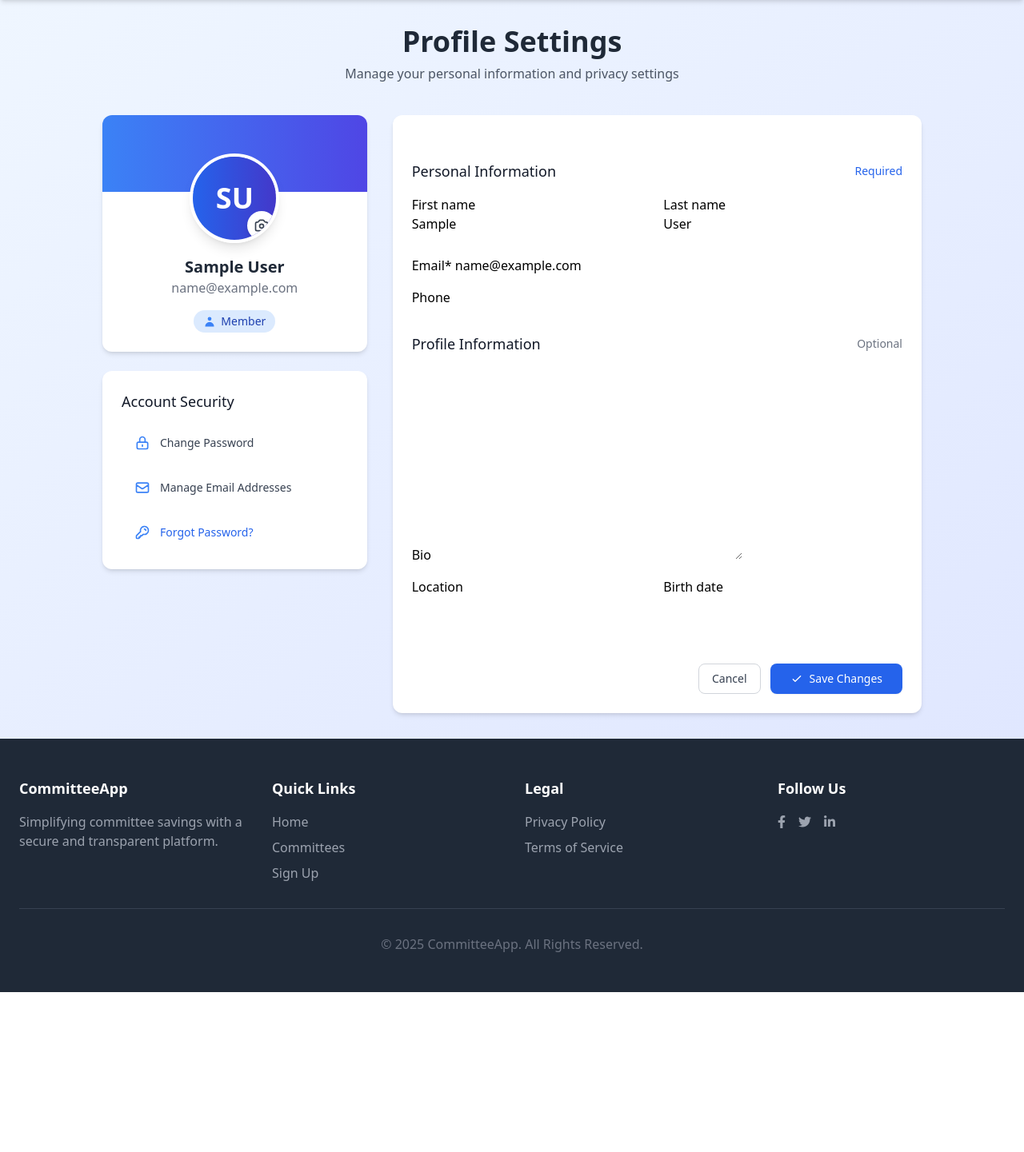
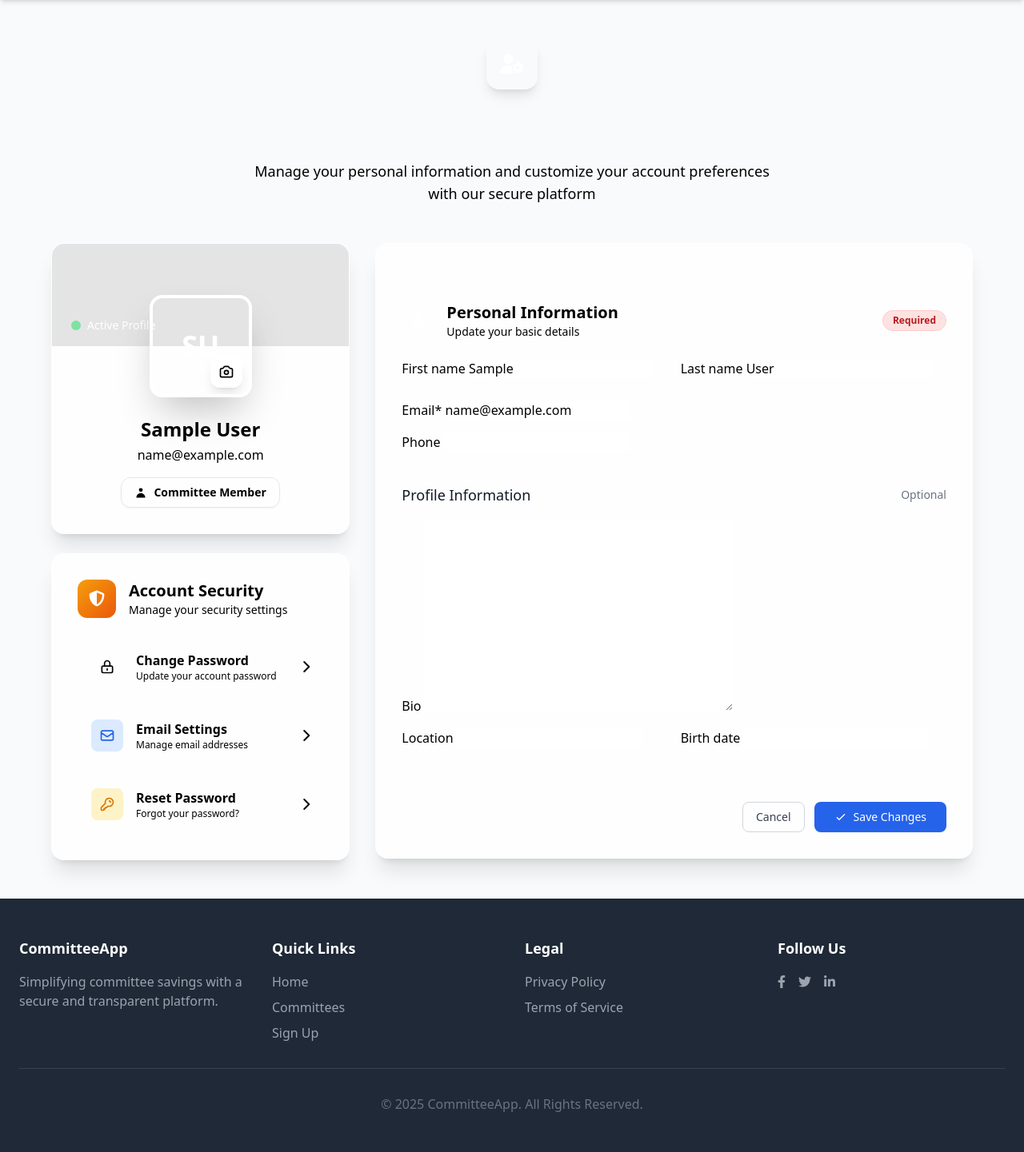
Before and after one commit to muhammadusman349/Smart-Committee, a Django app: page /profile/ in a window 1280 px wide. Shown: the part 64-1505 px from the top of the page at 80% size. Before the commit the page ends 1305 px from the top, so only its background shows below. Run offline with Django 5.2, Linux system fonts and the light colour scheme; the visitor is signed in with stand-in values (Sample User, id 1); data comes from the database, SQL or seed files in the repository; some libraries are stand-ins or nearby versions.

Commit message:
enhance the profile look

```diff
--- a/templates/accounts/profile.html
+++ b/templates/accounts/profile.html
@@ -2,79 +2,125 @@
 {% load crispy_forms_tags %}
 
 {% block content %}
-<div class="min-h-screen bg-gradient-to-br from-blue-50 to-indigo-100 py-8 px-4">
-  <div class="max-w-5xl mx-auto">
+<div class="min-h-screen bg-gradient-to-br from-primary-50 via-white to-secondary-50 py-12 px-4">
+  <div class="max-w-6xl mx-auto">
     <!-- Header -->
-    <div class="text-center mb-10">
-      <h1 class="text-4xl font-bold text-gray-800">Profile Settings</h1>
-      <p class="text-gray-600 mt-2">Manage your personal information and privacy settings</p>
+    <div class="text-center mb-12 animate-fade-in">
+      <div class="inline-flex items-center justify-center w-16 h-16 bg-gradient-to-br from-primary-500 to-primary-700 rounded-2xl shadow-lg mb-6">
+        <i class="fas fa-user-cog text-white text-2xl"></i>
+      </div>
+      <h1 class="text-5xl font-bold font-display bg-gradient-to-r from-primary-600 to-primary-800 bg-clip-text text-transparent mb-4">
+        Profile Settings
+      </h1>
+      <p class="text-secondary-600 font-body text-lg max-w-2xl mx-auto">
+        Manage your personal information and customize your account preferences with our secure platform
+      </p>
     </div>
 
-    <div class="flex flex-col md:flex-row gap-8">
+    <div class="flex flex-col lg:flex-row gap-8 animate-slide-up">
       <!-- Left Column - Profile Card -->
-      <div class="w-full md:w-1/3">
-        <div class="bg-white rounded-xl shadow-md overflow-hidden">
-          <div class="bg-gradient-to-r from-blue-500 to-indigo-600 h-24"></div>
-          <div class="px-6 pb-6 -mt-12 text-center">
-            <div class="relative mx-auto w-28 h-28 rounded-full border-4 border-white shadow-lg overflow-hidden">
+      <div class="w-full lg:w-1/3 space-y-6">
+        <div class="card-hover bg-white/80 backdrop-blur-sm rounded-2xl shadow-xl border border-white/20 overflow-hidden">
+          <div class="bg-gradient-to-br from-primary-500 via-primary-600 to-primary-700 h-32 relative">
+            <div class="absolute inset-0 bg-black/10"></div>
+            <div class="absolute bottom-4 left-6 text-white">
+              <div class="flex items-center space-x-2">
+                <div class="w-3 h-3 bg-green-400 rounded-full animate-pulse"></div>
+                <span class="text-sm font-medium">Active Profile</span>
+              </div>
+            </div>
+          </div>
+          <div class="px-8 pb-8 -mt-16 text-center relative">
+            <div class="relative mx-auto w-32 h-32 rounded-2xl border-4 border-white shadow-2xl overflow-hidden bg-gradient-to-br from-primary-500 to-primary-700">
               {% if user.user_profile.profile_picture %}
                 <img id="profile-preview" src="{{ user.user_profile.profile_picture.url }}"
                      alt="{{ user.full_name }}" class="w-full h-full object-cover">
               {% else %}
-                <div id="initials-preview" class="w-full h-full flex items-center justify-center bg-gradient-to-r from-blue-600 to-indigo-700 text-white text-4xl font-bold">
+                <div id="initials-preview" class="w-full h-full flex items-center justify-center bg-gradient-to-br from-primary-600 to-primary-800 text-white text-4xl font-bold">
                   {{ user.first_name|first|upper }}{{ user.last_name|first|upper }}
                 </div>
               {% endif %}
-              <label for="id_profile_picture" class="absolute bottom-0 right-0 bg-white rounded-full p-2 shadow-md cursor-pointer hover:bg-gray-100 transition-colors">
-                <svg xmlns="http://www.w3.org/2000/svg" class="h-5 w-5 text-gray-700" fill="none" viewBox="0 0 24 24" stroke="currentColor">
+              <label for="id_profile_picture" class="absolute bottom-2 right-2 bg-white rounded-xl p-2.5 shadow-lg cursor-pointer hover:bg-primary-50 hover:scale-110 transition-all group">
+                <svg xmlns="http://www.w3.org/2000/svg" class="h-5 w-5 text-primary-600 group-hover:text-primary-700" fill="none" viewBox="0 0 24 24" stroke="currentColor">
                   <path stroke-linecap="round" stroke-linejoin="round" stroke-width="2" d="M3 9a2 2 0 012-2h.93a2 2 0 001.664-.89l.812-1.22A2 2 0 0110.07 4h3.86a2 2 0 011.664.89l.812 1.22A2 2 0 0018.07 7H19a2 2 0 012 2v9a2 2 0 01-2 2H5a2 2 0 01-2-2V9z" />
                   <path stroke-linecap="round" stroke-linejoin="round" stroke-width="2" d="M15 13a3 3 0 11-6 0 3 3 0 016 0z" />
                 </svg>
                 <input type="file" name="profile_picture" id="id_profile_picture" accept="image/*" class="hidden" onchange="previewImage(this)">
               </label>
             </div>
-            <h2 class="mt-4 text-xl font-semibold text-gray-800">{{ user.full_name|default:user.first_name }}</h2>
-            <p class="text-gray-500">{{ user.email }}</p>
-            <div class="mt-4">
-              <span class="inline-flex items-center px-3 py-1 rounded-full text-sm font-medium bg-blue-100 text-blue-800">
+            <div class="mt-6">
+              <h2 class="text-2xl font-bold font-display text-secondary-800 mb-1">{{ user.full_name|default:user.first_name }}</h2>
+              <p class="text-secondary-500 font-body mb-4">{{ user.email }}</p>
+              <div class="inline-flex items-center px-4 py-2 rounded-xl text-sm font-semibold shadow-sm
                 {% if user.is_organizer %}
-                  <svg class="h-4 w-4 mr-1.5 text-green-500" fill="currentColor" viewBox="0 0 20 20">
-                    <path fill-rule="evenodd" d="M10 18a8 8 0 100-16 8 8 0 000 16zm3.707-9.293a1 1 0 00-1.414-1.414L9 10.586 7.707 9.293a1 1 0 00-1.414 1.414l2 2a1 1 0 001.414 0l4-4z" clip-rule="evenodd" />
+                  bg-gradient-to-r from-emerald-100 to-green-100 text-emerald-800 border border-emerald-200
+                {% else %}
+                  bg-gradient-to-r from-primary-100 to-blue-100 text-primary-800 border border-primary-200
+                {% endif %}">
+                {% if user.is_organizer %}
+                  <svg class="h-4 w-4 mr-2 text-emerald-600" fill="currentColor" viewBox="0 0 20 20">
+                    <path fill-rule="evenodd" d="M6.267 3.455a3.066 3.066 0 001.745-.723 3.066 3.066 0 013.976 0 3.066 3.066 0 001.745.723 3.066 3.066 0 012.812 2.812c.051.643.304 1.254.723 1.745a3.066 3.066 0 010 3.976 3.066 3.066 0 00-.723 1.745 3.066 3.066 0 01-2.812 2.812 3.066 3.066 0 00-1.745.723 3.066 3.066 0 01-3.976 0 3.066 3.066 0 00-1.745-.723 3.066 3.066 0 01-2.812-2.812 3.066 3.066 0 00-.723-1.745 3.066 3.066 0 010-3.976 3.066 3.066 0 00.723-1.745 3.066 3.066 0 012.812-2.812zm7.44 5.252a1 1 0 00-1.414-1.414L9 10.586 7.707 9.293a1 1 0 00-1.414 1.414l2 2a1 1 0 001.414 0l4-4z" clip-rule="evenodd" />
                   </svg>
-                  Organizer
+                  Committee Organizer
                 {% else %}
-                  <svg class="h-4 w-4 mr-1.5 text-blue-500" fill="currentColor" viewBox="0 0 20 20">
+                  <svg class="h-4 w-4 mr-2 text-primary-600" fill="currentColor" viewBox="0 0 20 20">
                     <path fill-rule="evenodd" d="M10 9a3 3 0 100-6 3 3 0 000 6zm-7 9a7 7 0 1114 0H3z" clip-rule="evenodd" />
                   </svg>
-                  Member
+                  Committee Member
                 {% endif %}
-              </span>
+              </div>
             </div>
           </div>
         </div>
 
-        <!-- Account Actions -->
-        <div class="mt-6 bg-white rounded-xl shadow-md overflow-hidden">
-          <div class="p-6">
-            <h3 class="text-lg font-medium text-gray-900 mb-4">Account Security</h3>
+        <!-- Account Security Card -->
+        <div class="card-hover bg-white/80 backdrop-blur-sm rounded-2xl shadow-xl border border-white/20 overflow-hidden">
+          <div class="p-8">
+            <div class="flex items-center mb-6">
+              <div class="w-12 h-12 bg-gradient-to-br from-amber-500 to-orange-600 rounded-xl flex items-center justify-center mr-4">
+                <i class="fas fa-shield-alt text-white text-xl"></i>
+              </div>
+              <div>
+                <h3 class="text-xl font-bold font-display text-secondary-800">Account Security</h3>
+                <p class="text-secondary-500 font-body text-sm">Manage your security settings</p>
+              </div>
+            </div>
             <div class="space-y-3">
-              <a href="{% url 'account_change_password' %}" class="flex items-center px-4 py-3 text-sm text-gray-700 hover:bg-gray-50 rounded-lg transition-colors">
-                <svg class="h-5 w-5 text-blue-500 mr-3" fill="none" stroke="currentColor" viewBox="0 0 24 24">
+              <a href="{% url 'account_change_password' %}" class="flex items-center p-4 rounded-xl hover:bg-primary-50 transition-all group border border-transparent hover:border-primary-200">
+                <div class="w-10 h-10 bg-primary-100 rounded-lg flex items-center justify-center mr-4 group-hover:bg-primary-200 transition-colors">
+                  <svg class="h-5 w-5 text-primary-600" fill="none" stroke="currentColor" viewBox="0 0 24 24">
                     <path stroke-linecap="round" stroke-linejoin="round" stroke-width="2" d="M12 15v2m-6 4h12a2 2 0 002-2v-6a2 2 0 00-2-2H6a2 2 0 00-2 2v6a2 2 0 002 2zm10-10V7a4 4 0 00-8 0v4h8z" />
                   </svg>
-                Change Password
+                </div>
+                <div class="flex-1">
+                  <div class="font-semibold text-secondary-800 group-hover:text-primary-700">Change Password</div>
+                  <div class="text-xs text-secondary-500">Update your account password</div>
+                </div>
+                <i class="fas fa-chevron-right text-secondary-400 group-hover:text-primary-600"></i>
               </a>
-              <a href="{% url 'account_email' %}" class="flex items-center px-4 py-3 text-sm text-gray-700 hover:bg-gray-50 rounded-lg transition-colors">
-                <svg class="h-5 w-5 text-blue-500 mr-3" fill="none" stroke="currentColor" viewBox="0 0 24 24">
+              <a href="{% url 'account_email' %}" class="flex items-center p-4 rounded-xl hover:bg-primary-50 transition-all group border border-transparent hover:border-primary-200">
+                <div class="w-10 h-10 bg-blue-100 rounded-lg flex items-center justify-center mr-4 group-hover:bg-blue-200 transition-colors">
+                  <svg class="h-5 w-5 text-blue-600" fill="none" stroke="currentColor" viewBox="0 0 24 24">
                     <path stroke-linecap="round" stroke-linejoin="round" stroke-width="2" d="M3 8l7.89 5.26a2 2 0 002.22 0L21 8M5 19h14a2 2 0 002-2V7a2 2 0 00-2-2H5a2 2 0 00-2 2v10a2 2 0 002 2z" />
                   </svg>
-                Manage Email Addresses
+                </div>
+                <div class="flex-1">
+                  <div class="font-semibold text-secondary-800 group-hover:text-primary-700">Email Settings</div>
+                  <div class="text-xs text-secondary-500">Manage email addresses</div>
+                </div>
+                <i class="fas fa-chevron-right text-secondary-400 group-hover:text-primary-600"></i>
               </a>
-              <a href="{% url 'account_reset_password' %}" class="flex items-center px-4 py-3 text-sm text-blue-600 hover:bg-blue-50 rounded-lg transition-colors">
-                <svg class="h-5 w-5 text-blue-500 mr-3" fill="none" stroke="currentColor" viewBox="0 0 24 24">
+              <a href="{% url 'account_reset_password' %}" class="flex items-center p-4 rounded-xl hover:bg-amber-50 transition-all group border border-transparent hover:border-amber-200">
+                <div class="w-10 h-10 bg-amber-100 rounded-lg flex items-center justify-center mr-4 group-hover:bg-amber-200 transition-colors">
+                  <svg class="h-5 w-5 text-amber-600" fill="none" stroke="currentColor" viewBox="0 0 24 24">
                     <path stroke-linecap="round" stroke-linejoin="round" stroke-width="2" d="M15 7a2 2 0 012 2m4 0a6 6 0 01-7.743 5.743L11 17H9v2H7v2H4a1 1 0 01-1-1v-2.586a1 1 0 01.293-.707l5.964-5.964A6 6 0 1121 9z" />
                   </svg>
-                Forgot Password?
+                </div>
+                <div class="flex-1">
+                  <div class="font-semibold text-secondary-800 group-hover:text-amber-700">Reset Password</div>
+                  <div class="text-xs text-secondary-500">Forgot your password?</div>
+                </div>
+                <i class="fas fa-chevron-right text-secondary-400 group-hover:text-amber-600"></i>
               </a>
             </div>
           </div>
@@ -82,17 +128,25 @@
       </div>
 
       <!-- Right Column - Profile Form -->
-      <div class="w-full md:w-2/3">
-        <div class="bg-white rounded-xl shadow-md overflow-hidden">
-          <div class="p-6">
-            <form method="post" enctype="multipart/form-data" class="space-y-8">
+      <div class="w-full lg:w-2/3">
+        <div class="card-hover bg-white/80 backdrop-blur-sm rounded-2xl shadow-xl border border-white/20 overflow-hidden">
+          <div class="p-8">
+            <form method="post" enctype="multipart/form-data" class="space-y-10">
               {% csrf_token %}
 
               <!-- Personal Information Section -->
+              <div class="space-y-6">
+                <div class="flex items-center justify-between mb-6">
+                  <div class="flex items-center">
+                    <div class="w-10 h-10 bg-gradient-to-br from-primary-500 to-primary-700 rounded-xl flex items-center justify-center mr-4">
+                      <i class="fas fa-user text-white"></i>
+                    </div>
                     <div>
-                <div class="flex items-center justify-between mb-4">
-                  <h3 class="text-lg font-medium text-gray-900">Personal Information</h3>
-                  <span class="text-sm text-blue-600">Required</span>
+                      <h3 class="text-xl font-bold font-display text-secondary-800">Personal Information</h3>
+                      <p class="text-secondary-500 font-body text-sm">Update your basic details</p>
+                    </div>
+                  </div>
+                  <span class="px-3 py-1 bg-red-100 text-red-700 text-xs font-semibold rounded-full border border-red-200">Required</span>
                 </div>
                 <div class="space-y-4">
                   <div class="grid grid-cols-1 md:grid-cols-2 gap-4">
@@ -115,7 +169,7 @@
               <!-- Profile Information Section -->
               <div>
                 <div class="flex items-center justify-between mb-4">
-                  <h3 class="text-lg font-medium text-gray-900">Profile Information</h3>
+                  <h3 class="text-lg font-medium font-display text-gray-900">Profile Information</h3>
                   <span class="text-sm text-gray-500">Optional</span>
                 </div>
                 <div class="space-y-4">
```
Lines whose indentation alone changed are shown as unchanged.
